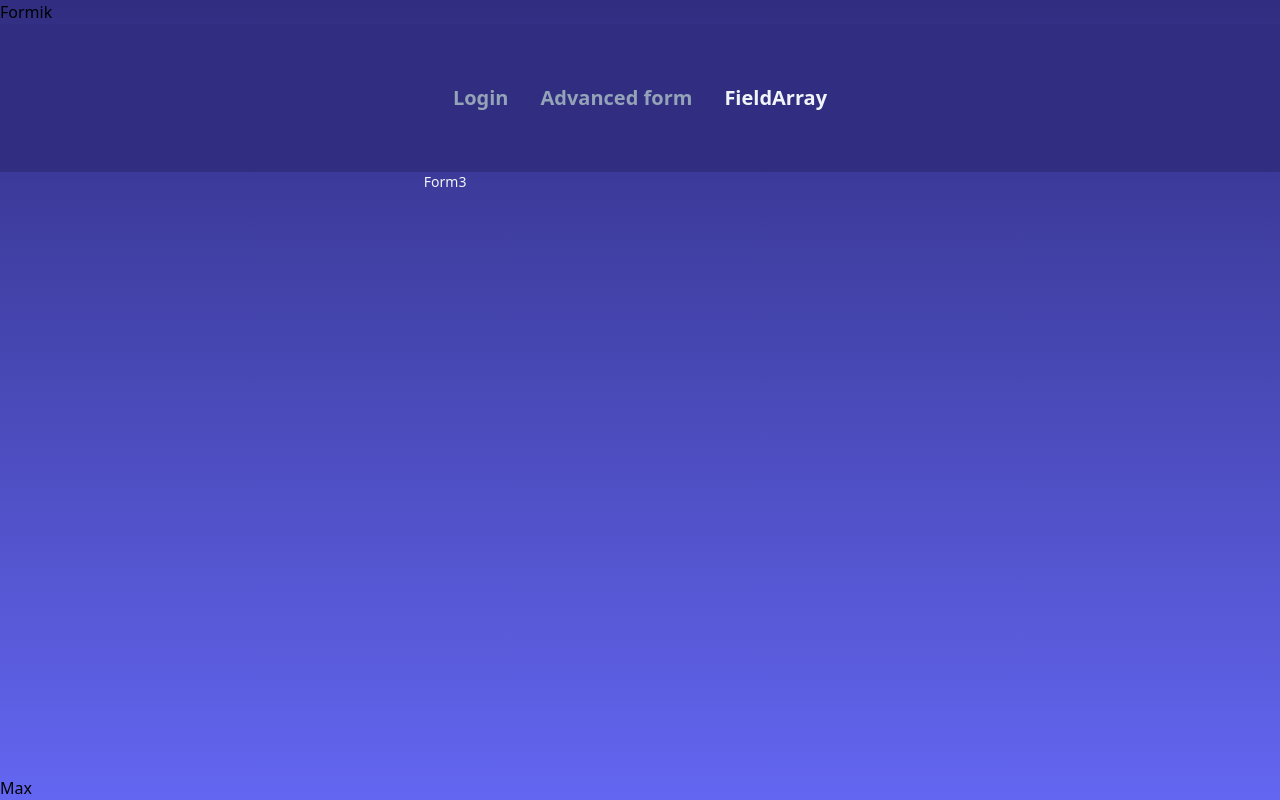
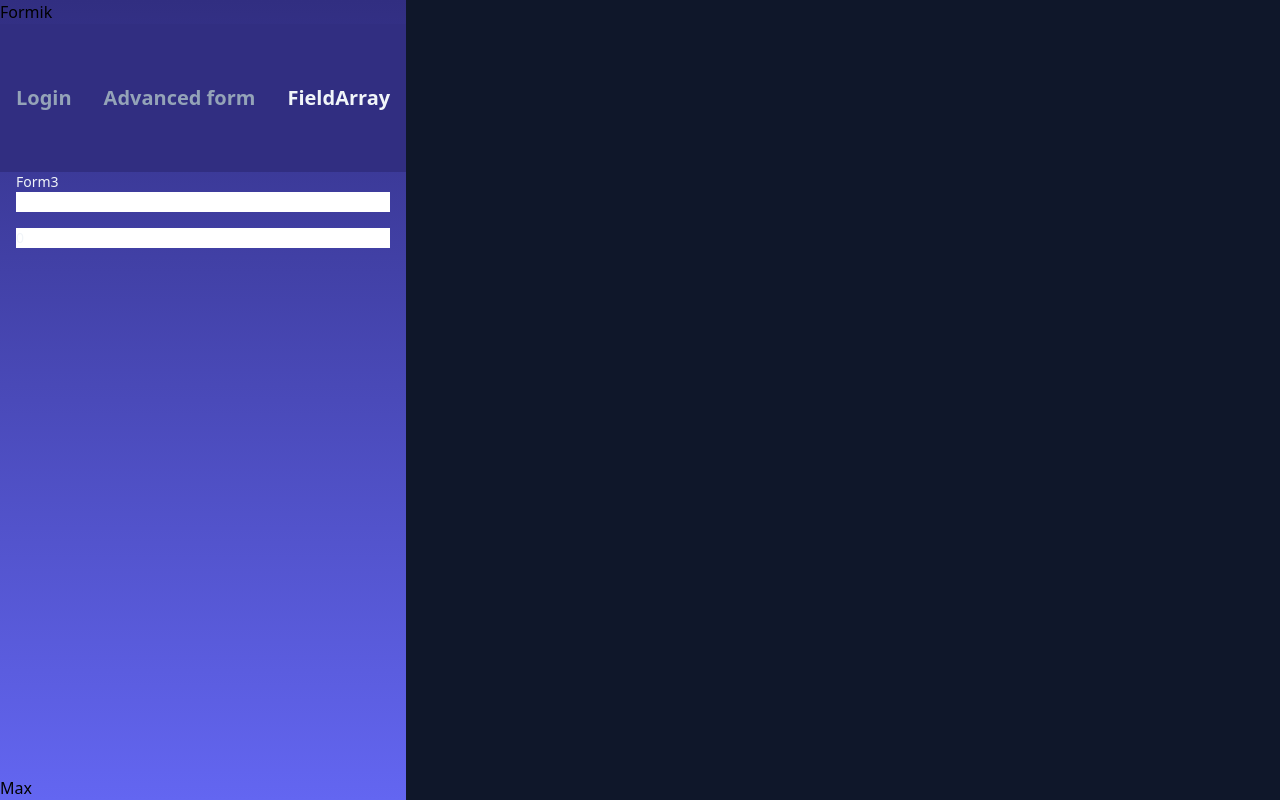
Before and after one commit to maxzz/forms-formik, a React (Vite) app: page / in a window 1280 px wide. Built offline with nearby package versions, Linux system fonts and the light colour scheme.

Commit message:
WIP. Page3. add simple fields

```diff
--- a/src/App.tsx
+++ b/src/App.tsx
@@ -2,7 +2,9 @@ import { Page } from "./components/Page";
 
 export function App() {
     return (
-        <div className="h-screen bg-gradient-to-b from-indigo-900 to-indigo-500 flex flex-col">
+        <div className="h-screen bg-gradient-to-b from-indigo-900 to-indigo-500 grid grid-cols-[max-content_1fr]">
+
+            <div className="flex flex-col">
                 <header>
                     Formik
                 </header>
@@ -11,5 +13,9 @@ export function App() {
                 </div>
                 <footer>Max</footer>
             </div>
+
+            <div className="bg-slate-900"></div>
+
+        </div>
     );
 }
--- a/src/components/Form3/index.tsx
+++ b/src/components/Form3/index.tsx
@@ -1,9 +1,40 @@
 import React from 'react';
+import { Field, Form, Formik } from 'formik';
+
+type Values = {
+    fullName: string;
+    donationAmount: number;
+};
 
 export function Form3() {
     return (
         <div className="max-w-[54ch] mx-auto flex flex-col">
             <span>Form3</span>
+            <Formik<Values>
+                initialValues={{
+                    fullName: '',
+                    donationAmount: 0,
+                }}
+                onSubmit={async (values) => {
+                    console.log({ values });
+                    return new Promise((resolve) => setTimeout(resolve, 1000));
+                }}
+            >
+                {({ values }) => (
+                    <Form className="flex flex-col space-y-4" autoComplete="off">
+                        <Field
+                            name='fullName'
+                            label='Full name'
+                        />
+
+                        <Field
+                            name='donationAmount'
+                            label='Donation'
+                        />
+                    </Form>
+                )}
+
+            </Formik>
         </div>
     );
 }
--- a/src/components/Page.tsx
+++ b/src/components/Page.tsx
@@ -24,19 +24,19 @@ export function Page() {
             </div>
 
             {currentForm === 0 &&
-                <div className="">
+                <div className="px-4">
                     <Form1 />
                 </div>
             }
 
             {currentForm === 1 &&
-                <div className="">
+                <div className="px-4">
                     <Form2 />
                 </div>
             }
 
             {currentForm === 2 &&
-                <div className="">
+                <div className="px-4">
                     <Form3 />
                 </div>
             }
```
Lines whose indentation alone changed are shown as unchanged.
